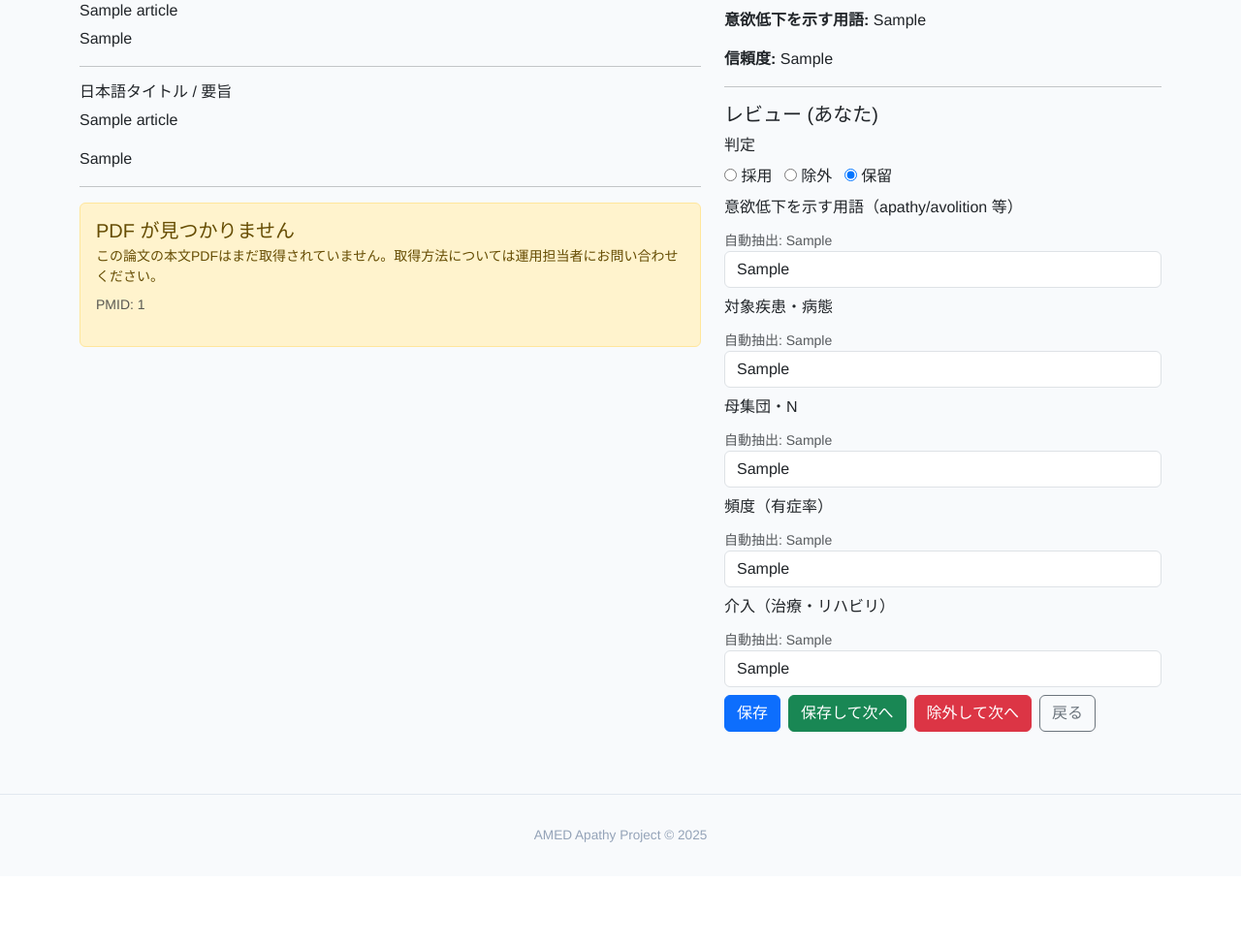
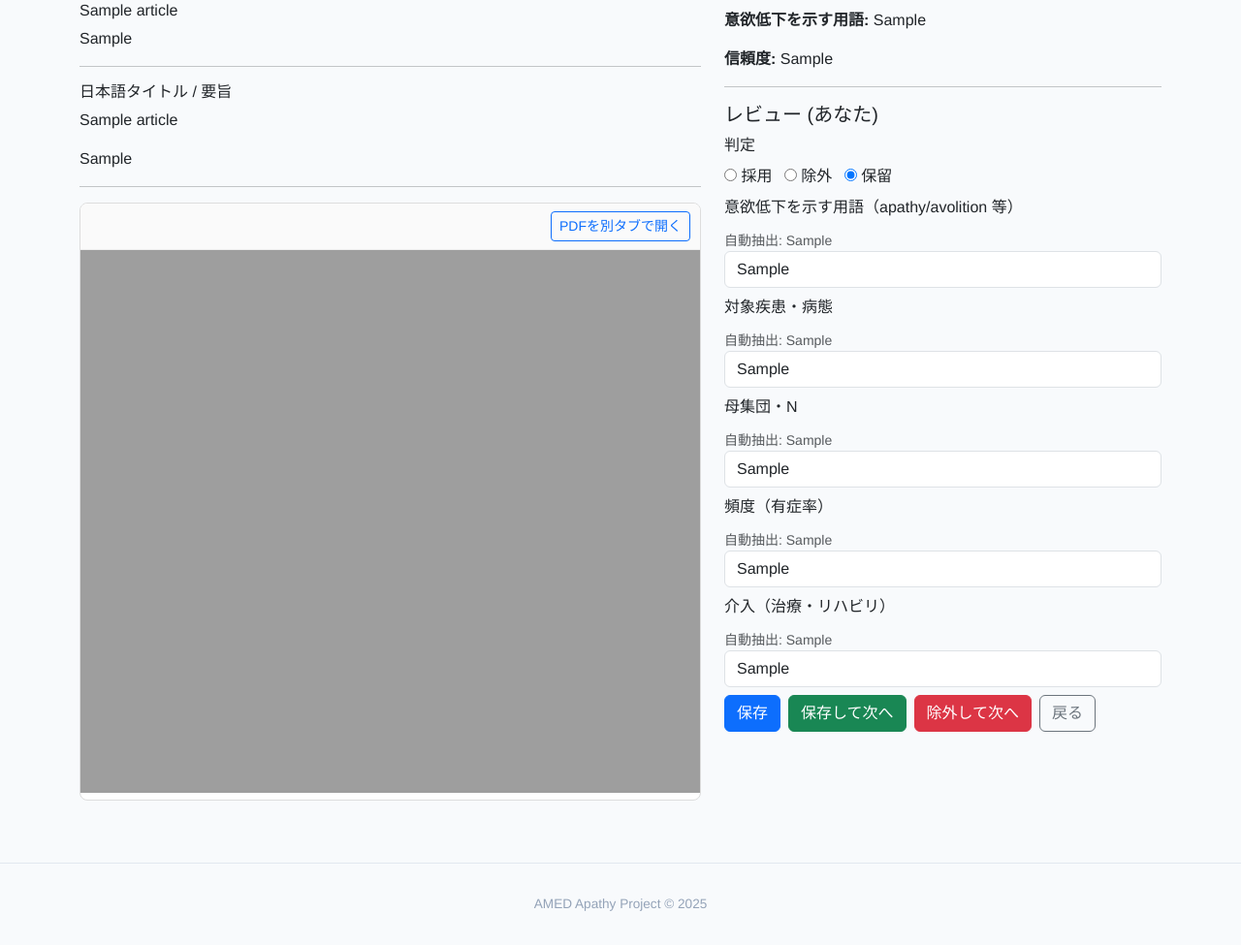
Before and after one commit to kasadera-creator/apathy_screen, a FastAPI app: a page that uses templates/secondary_review.html in a window 1280 px wide. Shown: the part 161-1136 px from the top of the page at 97% size. Before the commit the page ends 1030 px from the top, so only its background shows below. Run offline with FastAPI, Linux system fonts and the light colour scheme; the visitor is signed in with stand-in values (Sample User, id 1); tables that the repository leaves empty hold one stand-in row (values such as "Sample post").

Commit message:
Update secondary_review.html

```diff
--- a/templates/secondary_review.html
+++ b/templates/secondary_review.html
@@ -35,26 +35,43 @@
     {% endif %}
     <hr>
     <style>
-      .pdf-panel { border: 1px solid #ddd; border-radius: 8px; overflow: hidden; background: #fff; }
+      .pdf-panel { border:1px solid #ddd; border-radius:8px; overflow:hidden; background:#fff; }
       .pdf-panel__toolbar { display:flex; justify-content:flex-end; padding:8px 10px; border-bottom:1px solid #eee; background:#fafafa; }
       .pdf-panel__iframe { width:100%; height:70vh; border:0; }
       @media (max-width:767px) { .pdf-panel__iframe { height:60vh; } }
     </style>
 
-    {% if pdf_exists or pdf_available %}
-      <div class="pdf-panel">
-        <div class="pdf-panel__toolbar">
-          <a class="btn btn-sm btn-outline-primary" href="/pdf/{{ pmid }}" target="_blank" rel="noopener">PDFを別タブで開く</a>
+    {% set _pmid = pmid if (pmid is defined and pmid) else (
+        (article.pmid if (article is defined and article and article.pmid) else (
+            (secondary.pmid if (secondary is defined and secondary and secondary.pmid) else (
+                (item.pmid if (item is defined and item and item.pmid) else (
+                    (sec.pmid if (sec is defined and sec and sec.pmid) else (
+                        (cand.pmid if (cand is defined and cand and cand.pmid) else (
+                            (rec.pmid if (rec is defined and rec and rec.pmid) else None)
+                        ))
+                    ))
+                ))
+            ))
+        ))
+    ) %}
+
+    <div class="pdf-panel">
+      <div class="pdf-panel__toolbar">
+        {% if _pmid %}
+          <a class="btn btn-sm btn-outline-primary" href="/pdf/{{ _pmid }}" target="_blank" rel="noopener">PDFを別タブで開く</a>
+        {% else %}
+          <button class="btn btn-sm btn-outline-secondary" disabled>PDFを別タブで開く</button>
+        {% endif %}
+      </div>
+
+      {% if _pmid %}
+        <iframe class="pdf-panel__iframe" src="/pdf/{{ _pmid }}" title="PDF {{ _pmid }}" loading="lazy"></iframe>
+      {% else %}
+        <div class="alert alert-warning" style="margin:10px;">
+          PMIDがテンプレに渡っていないためPDFリンクを生成できません。サーバ側で `pmid` 変数名を確認してください。
         </div>
-        <iframe class="pdf-panel__iframe" src="/pdf/{{ pmid }}" title="PDF {{ pmid }}" loading="lazy"></iframe>
-      </div>
-    {% else %}
-      <div class="alert alert-warning">
-        <h5 class="mb-1">PDF が見つかりません</h5>
-        <p class="mb-0 small">この論文の本文PDFはまだ取得されていません。取得方法については運用担当者にお問い合わせください。</p>
-        <p class="mt-2 small text-muted">PMID: {{ pmid }}</p>
-      </div>
-    {% endif %}
+      {% endif %}
+    </div>
   </div>
   <div class="col-md-5">
     <h5>自動抽出 (Gemini)</h5>
```
